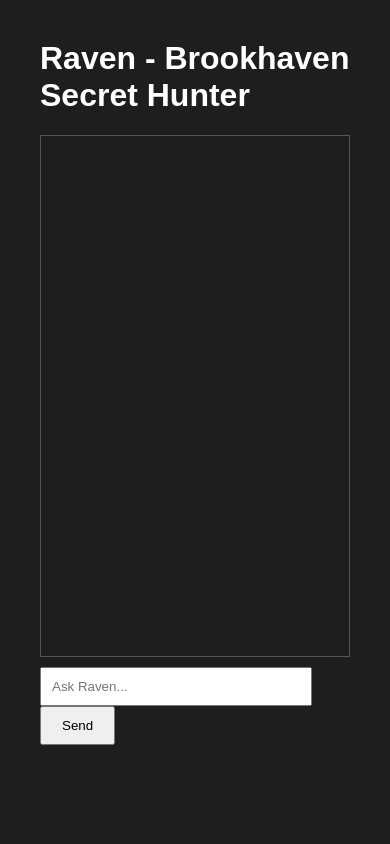
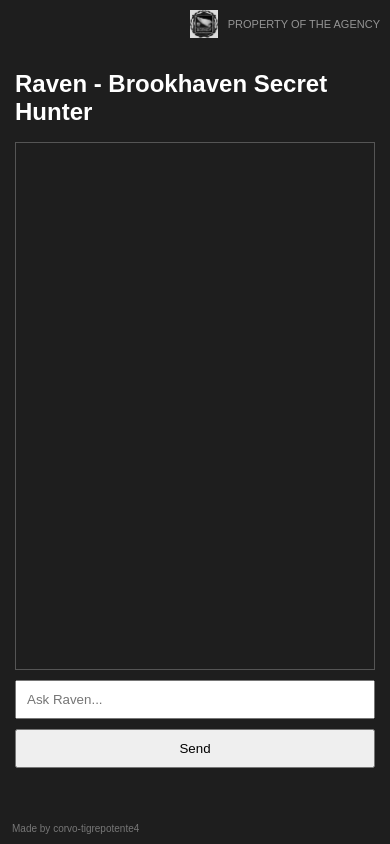
Before and after one commit to corvo-tigrepotente4/Raven---Brookhaven-Secret-Assistant, a plain HTML site: page index.html in a window 390 px wide. Drawn offline with nearby package versions, Linux system fonts and the light colour scheme.

Commit message:
Update index.html

```diff
--- a/index.html
+++ b/index.html
@@ -2,15 +2,51 @@
 <html lang="en">
 <head>
 <meta charset="UTF-8">
+<meta name="viewport" content="width=device-width, initial-scale=1.0">
+
 <title>Raven AI</title>
 
 <style>
+
 body{
     font-family:Arial,sans-serif;
     background:#1e1e1e;
     color:white;
     margin:40px;
 }
+
+/* Agency badge */
+
+#agency-badge{
+    position:fixed;
+    top:15px;
+    right:20px;
+    display:flex;
+    align-items:center;
+    gap:10px;
+    color:#aaa;
+    font-size:14px;
+    opacity:0.85;
+}
+
+#agency-badge img{
+    width:35px;
+    height:35px;
+    object-fit:contain;
+}
+
+/* Creator */
+
+#creator-tag{
+    position:fixed;
+    bottom:10px;
+    left:12px;
+    color:#777;
+    font-size:12px;
+}
+
+
+/* Chat */
 
 #chat{
     border:1px solid #555;
@@ -20,24 +56,87 @@
     margin-bottom:10px;
 }
 
+
 input{
     width:80%;
     padding:10px;
+    box-sizing:border-box;
 }
+
 
 button{
     padding:10px 20px;
     cursor:pointer;
 }
+
+
+/* Mobile support */
+
+@media(max-width:600px){
+
+    body{
+        margin:15px;
+    }
+
+    h1{
+        font-size:24px;
+        margin-top:70px;
+    }
+
+    #agency-badge{
+        top:10px;
+        right:10px;
+        font-size:11px;
+    }
+
+    #agency-badge img{
+        width:28px;
+        height:28px;
+    }
+
+    #chat{
+        height:60vh;
+    }
+
+    input{
+        width:100%;
+        margin-bottom:10px;
+    }
+
+    button{
+        width:100%;
+    }
+
+    #creator-tag{
+        font-size:10px;
+    }
+
+}
+
 </style>
 
 </head>
 
+
 <body>
+
+
+<div id="agency-badge">
+    <img src="agency.jpg" alt="Agency Logo">
+    <span>PROPERTY OF THE AGENCY</span>
+</div>
+
+
+<div id="creator-tag">
+    Made by corvo-tigrepotente4
+</div>
+
 
 <h1>Raven - Brookhaven Secret Hunter</h1>
 
+
 <div id="chat"></div>
+
 
 <input
     id="question"
@@ -45,12 +144,18 @@
     onkeydown="if(event.key==='Enter') ask();"
 />
 
+
 <button onclick="ask()">Send</button>
 
+
+
 <script src="https://cdn.jsdelivr.net/npm/marked/marked.min.js"></script>
+
+
 <script>
 
 let history = [];
+
 
 async function ask(){
 
@@ -61,70 +166,91 @@
 
     if(q==="") return;
 
+
     chat.innerHTML += `<p><b>You:</b> ${q}</p>`;
     chat.innerHTML += `<p id="loading"><b>Raven:</b> Thinking...</p>`;
 
+
     input.value="";
 
-    // Save the user's message
+
     history.push({
-        role: "user",
-        content: q
+        role:"user",
+        content:q
     });
 
+
+
     try{
+
 
         const response = await fetch(
             "https://raven-brookhaven-secret-assistant.onrender.com/chat",
             {
-                method: "POST",
-                mode: "cors",
-                headers: {
+                method:"POST",
+                mode:"cors",
+                headers:{
                     "Content-Type":"application/json"
                 },
-                body: JSON.stringify({
-                    question: q,
-                    history: history
+                body:JSON.stringify({
+                    question:q,
+                    history:history
                 })
             }
         );
+
 
         if(!response.ok){
             throw new Error("HTTP " + response.status);
         }
 
+
         const data = await response.json();
+
 
         document.getElementById("loading").remove();
 
-        chat.innerHTML += `<p><b>Raven:</b><br>${marked.parse(data.answer)}</p>`;
 
-        // Save Raven's reply
+        chat.innerHTML +=
+        `<p><b>Raven:</b><br>${marked.parse(data.answer)}</p>`;
+
+
         history.push({
-            role: "assistant",
-            content: data.answer
+            role:"assistant",
+            content:data.answer
         });
 
-        // Keep only the last 20 messages
+
         if(history.length > 20){
             history = history.slice(-20);
         }
 
+
     }
+
+
     catch(err){
+
 
         document.getElementById("loading").remove();
 
-        chat.innerHTML += `<p style="color:red;"><b>Error:</b> ${err}</p>`;
+
+        chat.innerHTML +=
+        `<p style="color:red;"><b>Error:</b> ${err}</p>`;
+
 
         console.error(err);
+
     }
+
 
     chat.scrollTop = chat.scrollHeight;
 
 }
 
+
 </script>
+
 
 </body>
 </html>
```
